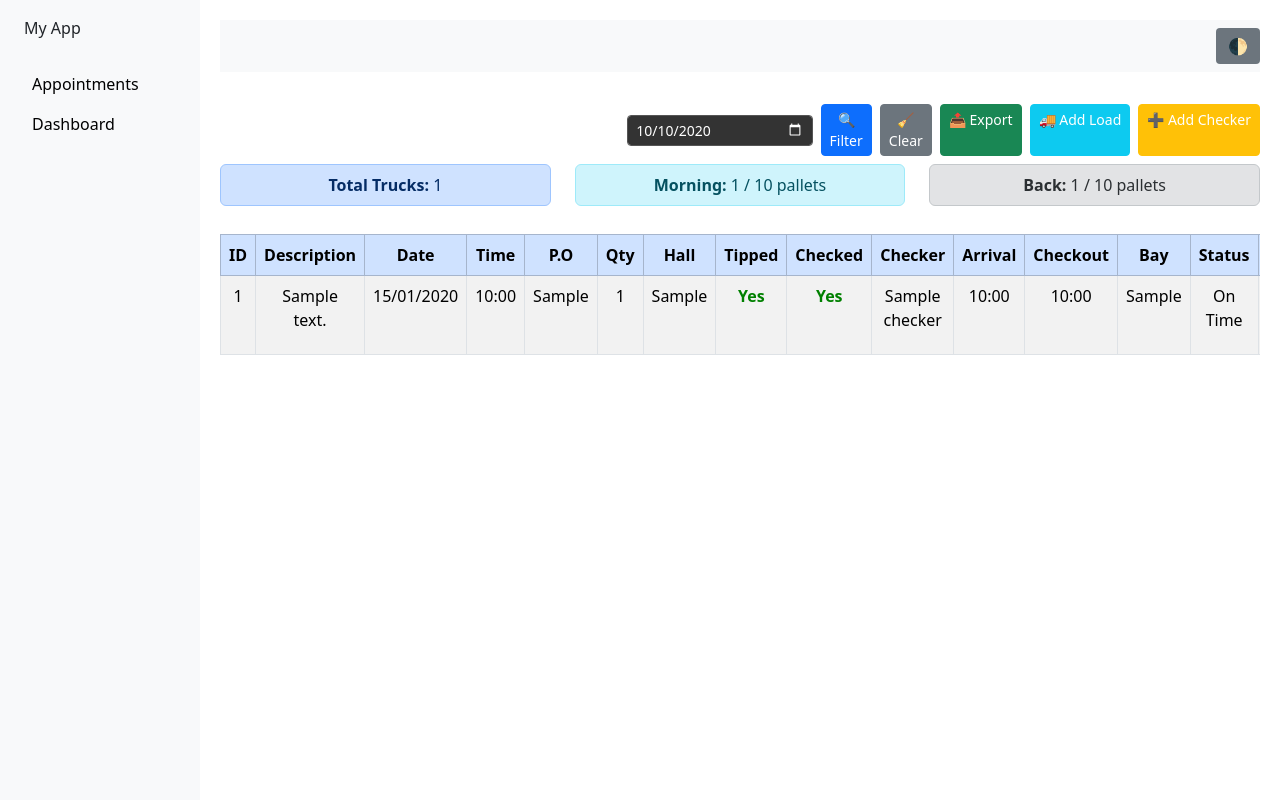
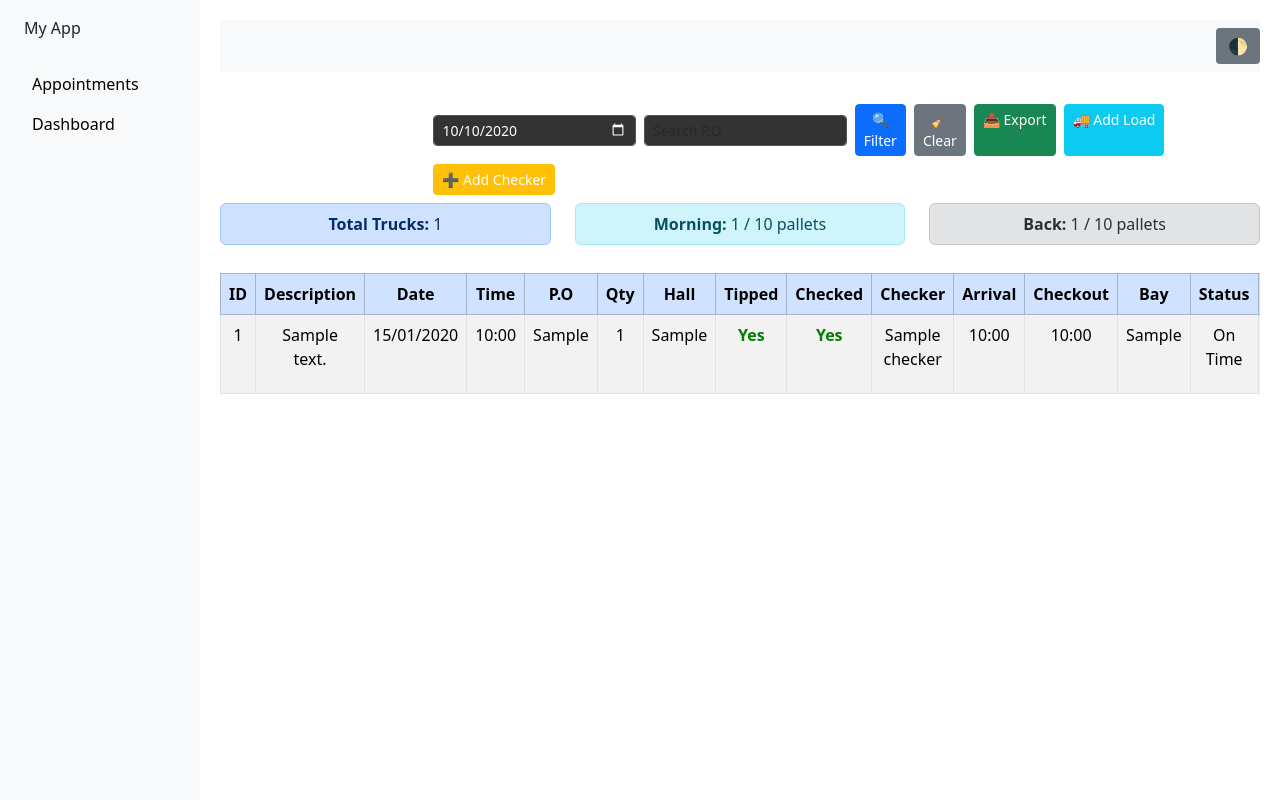
Before and after one commit to Buenomaurilio/Django_GoodsIn, a Django app: template templates/appointments/appointment_list.html in a window 1280 px wide. Run offline with Django 5.2, Linux system fonts and the light colour scheme; tables that the repository leaves empty hold one stand-in row (values such as "Sample post"); the template is opened without the code that fills it: values that come from a table or form of the project are taken from there, most other values are stand-ins (such as "Sample title", 1, 10 or a date in 2020).

Commit message:
Update appointment_list.html

```diff
--- a/templates/appointments/appointment_list.html
+++ b/templates/appointments/appointment_list.html
@@ -7,7 +7,13 @@
     <h2 class="mb-0">Appointments</h2>
     <div class="d-flex gap-2 flex-wrap">
       <form method="get" class="d-flex align-items-center">
-        <input type="date" id="date" name="date" class="form-control form-control-sm me-2" value="{{ data_filter|date:'Y-m-d' }}">
+        <input type="date" id="date" name="date" class="form-control form-control-sm me-2"
+               value="{{ request.GET.date|default:data_filter|date:'Y-m-d' }}">
+
+        <input type="text" name="po" placeholder="Search P.O"
+               class="form-control form-control-sm me-2"
+               value="{{ request.GET.po }}">
+
         <button type="submit" class="btn btn-primary btn-sm me-2">🔍 Filter</button>
         <a href="{% url 'appointment_list' %}" class="btn btn-secondary btn-sm">🧹 Clear</a>
       </form>
```
